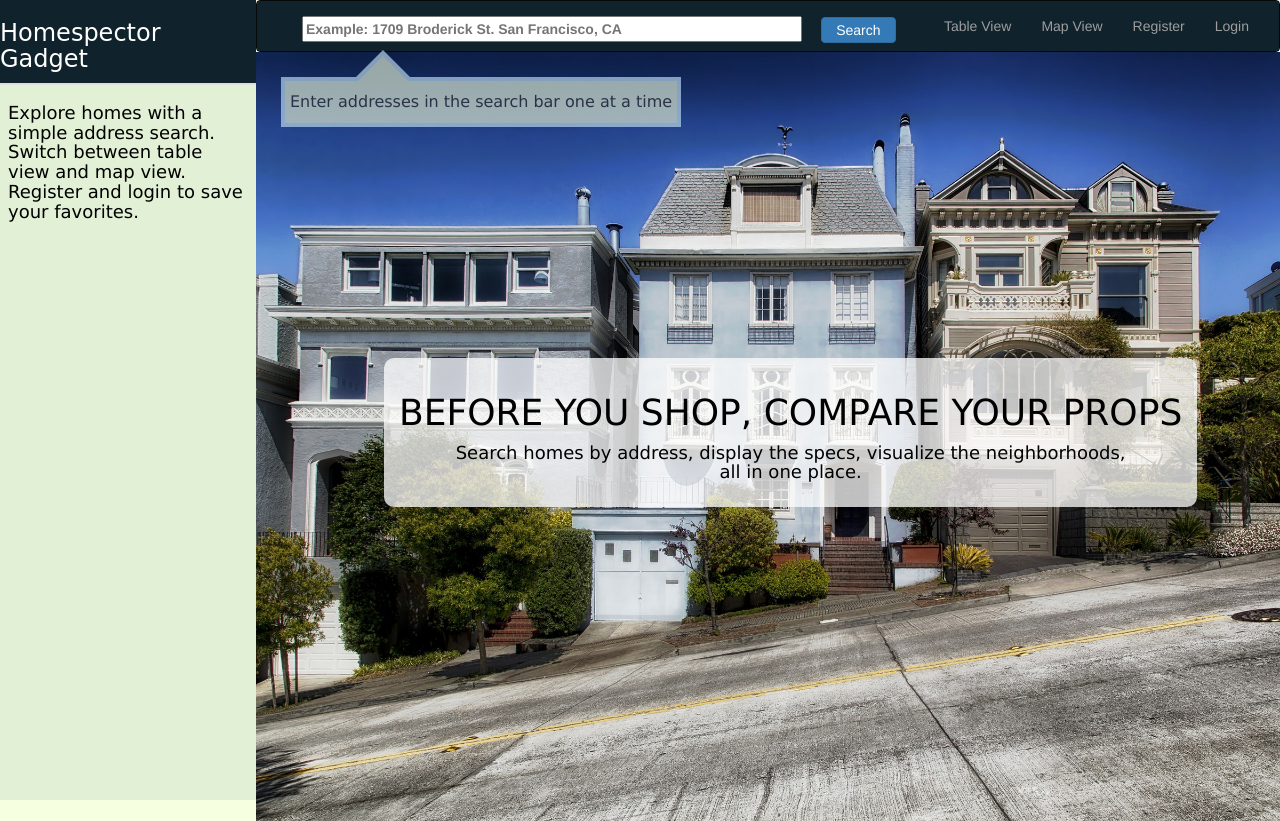
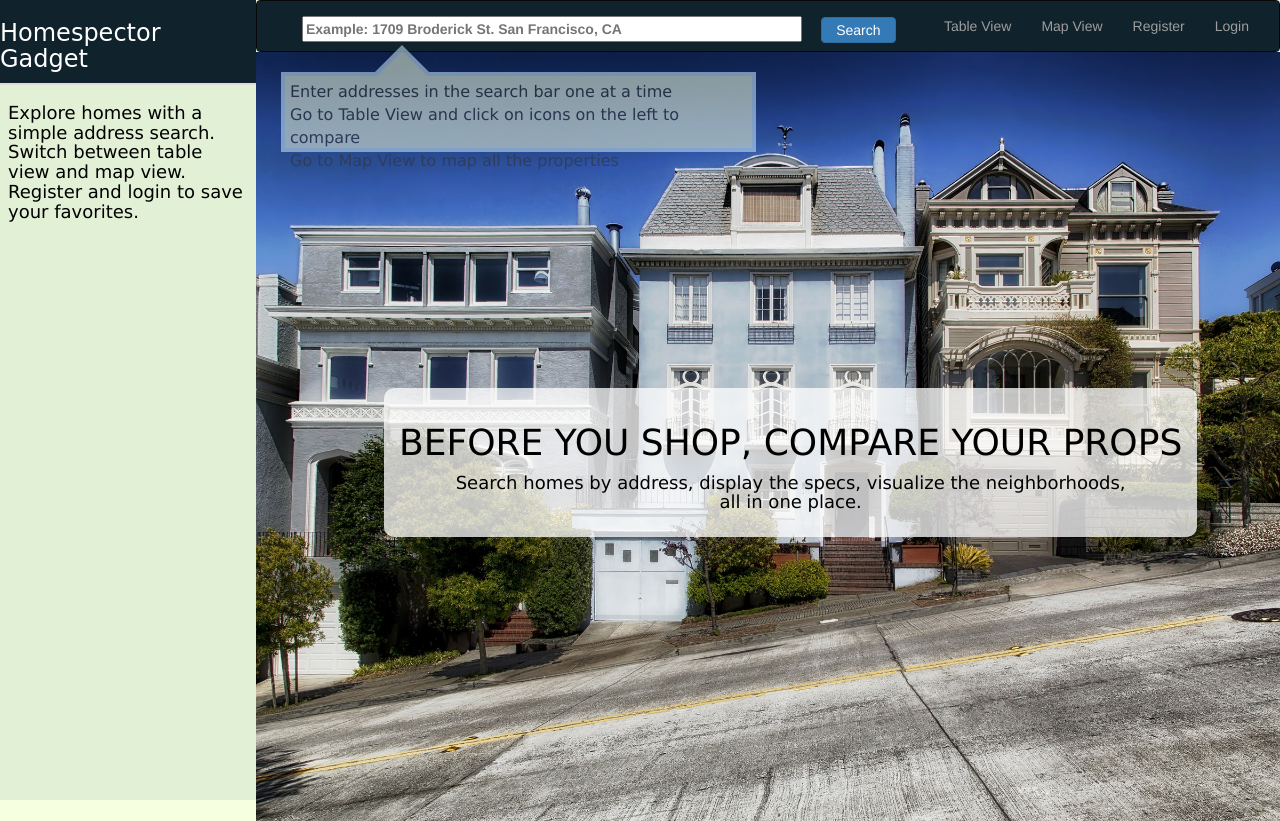
Before and after one commit to antoniawang/HomespectorGadget, a Flask app: page / in a window 1280 px wide. Run offline with Flask 2, Linux system fonts and the light colour scheme; parts of the project's set-up code (start-up, migrations or seed data) failed here and were passed over; some libraries are stand-ins or nearby versions; some web fonts are replaced.

Commit message:
revised callout box

```diff
--- a/static/style.css
+++ b/static/style.css
@@ -51,14 +51,15 @@ width: 500px;
 }
 
 #my-callout {
-	width: 400px;
-	height: 50px;
+	width: 475px;
+	height: 80px;
 	left: 25px;
-	top: 25px;
+	top: 20px;
 	padding-left: 5px;
-	padding-top: 10px;
+	padding-top: 5px;
 	font-family: "Lucida Sans Unicode", "Lucida Grande", Arial, sans-serif;
 	font-size: 16px;
+	opacity: .75;
 	-webkit-animation: mymove 3s infinite; /* Chrome, Safari, Opera */
     animation: mymove 3s infinite;
 }
--- a/templates/base.html
+++ b/templates/base.html
@@ -112,7 +112,10 @@
   <div class="img">
     <img id="sf-homes" src="static/sfhomes.jpg">
       <div class="callout bottom arrow_box" id="my-callout">
-       Enter addresses in the search bar one at a time
+       Enter addresses in the search bar one at a time <br>
+       Go to Table View and click on icons on the left to compare <br>
+       Go to Map View to map all the properties
+
       </div>
       <div class="transbox">
       <p><h1 id="welcome-text">BEFORE YOU SHOP, COMPARE YOUR PROPS</h1></p>
```
